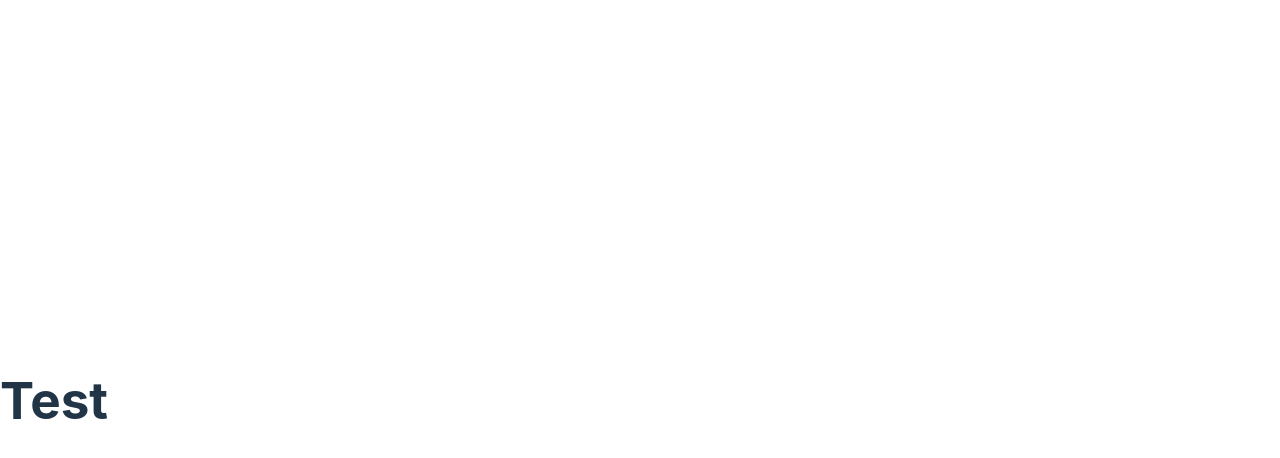
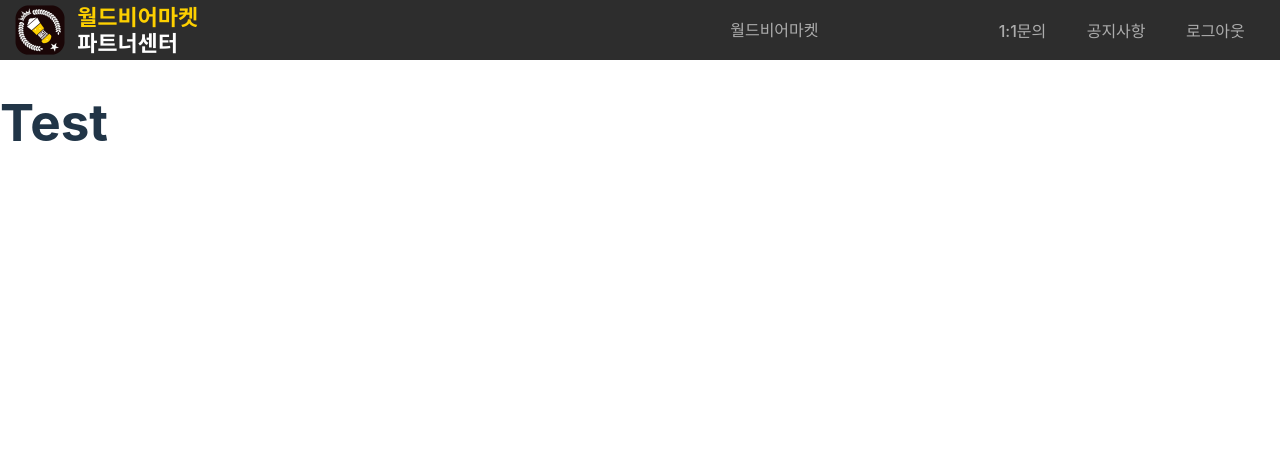
Before and after one commit to AhnDo0/GoodShop-Mall, a React (Vite) app: page / in a window 1280 px wide. Shown: the top 458 px of the page. Built offline with nearby package versions, Linux system fonts and the light colour scheme.

Commit message:
[#1] feat: AdminHeader구현

```diff
--- /dev/null
+++ b/src/components/admin/header/AdminHeader.css
@@ -0,0 +1,44 @@
+.adminHeadWrapper{
+    background-color: #2D2D2D;
+    height: 60px;
+    width: 100vw;
+    display: flex;
+    justify-content: space-between;
+    box-sizing: border-box;
+    padding: 5px 15px;
+}
+
+.LogoWrapper{
+    display: flex;
+}
+
+#adminLogo{
+    margin-right: 10px;
+    height: 100%;;
+}
+
+#adminTitle{
+    height: 100%;
+}
+
+
+.ServiceWrapper{
+    display: flex;
+    align-items: center;
+}
+
+.MemberName{
+    color: #ACACAC;
+    font-size: 1rem;
+    position: relative;
+    right: 10rem;
+}
+
+.AdminServiceBtn{
+    background-color: transparent;
+    color: #ACACAC;
+    height: 30px;
+    font-size: 1rem;
+    display: flex;
+    align-items: center;
+}
--- /dev/null
+++ b/src/components/admin/header/AdminHeader.jsx
@@ -0,0 +1,31 @@
+import Logo from "../../../assets/Logo.png"
+import AdminTitle from "../../../assets/AdminTitle.png"
+
+import "../header/AdminHeader.css"
+
+function AdminHeader() {
+    return(
+        <>
+        <header className="adminHeadWrapper">
+            <div className="LogoWrapper">
+                <img src={Logo} alt="Logo" id="adminLogo"/>
+                <img src={AdminTitle} alt="AdminTitle" id="adminTitle"/>
+            </div>
+            <div className="ServiceWrapper">
+                <p className="MemberName">월드비어마켓</p>
+                <button className="AdminServiceBtn">
+                    1:1문의
+                </button>
+                <button className="AdminServiceBtn">
+                    공지사항
+                </button>
+                <button className="AdminServiceBtn">
+                    로그아웃
+                </button>
+            </div>
+        </header>
+        </>
+    )
+}
+
+export default AdminHeader;
--- a/src/components/index.js
+++ b/src/components/index.js
@@ -4,4 +4,6 @@
 
 //추후 컴포넌트 사용 시 from 뒤 주소 통일 가능
 // ex)
-// import { 컴포넌트명 } from "../../components";
+// import { 컴포넌트명 } from "../components";
+
+export { default as AdminHeader } from "./admin/header/AdminHeader";
--- a/src/index.css
+++ b/src/index.css
@@ -26,7 +26,7 @@ a:hover {
 body {
   margin: 0;
   display: flex;
-  place-items: center;
+  /* place-items: center; */
   min-width: 320px;
   min-height: 100vh;
 }
--- a/src/main.jsx
+++ b/src/main.jsx
@@ -1,6 +1,6 @@
 import React from 'react'
 import ReactDOM from 'react-dom/client'
-import Test from './pages/test'
+import Test from './pages/Test'
 import './index.css'
 
 ReactDOM.createRoot(document.getElementById('root')).render(
--- a/src/pages/Test.jsx
+++ b/src/pages/Test.jsx
@@ -1,8 +1,10 @@
+import { AdminHeader } from "../components";
 
 
 function Test() {
     return(
         <>
+            <AdminHeader/>
             <h1>Test</h1>
         </>
     );
```
Also changed, not shown: src/assets/AdminTitle.png (added), src/assets/Logo.png (added).
